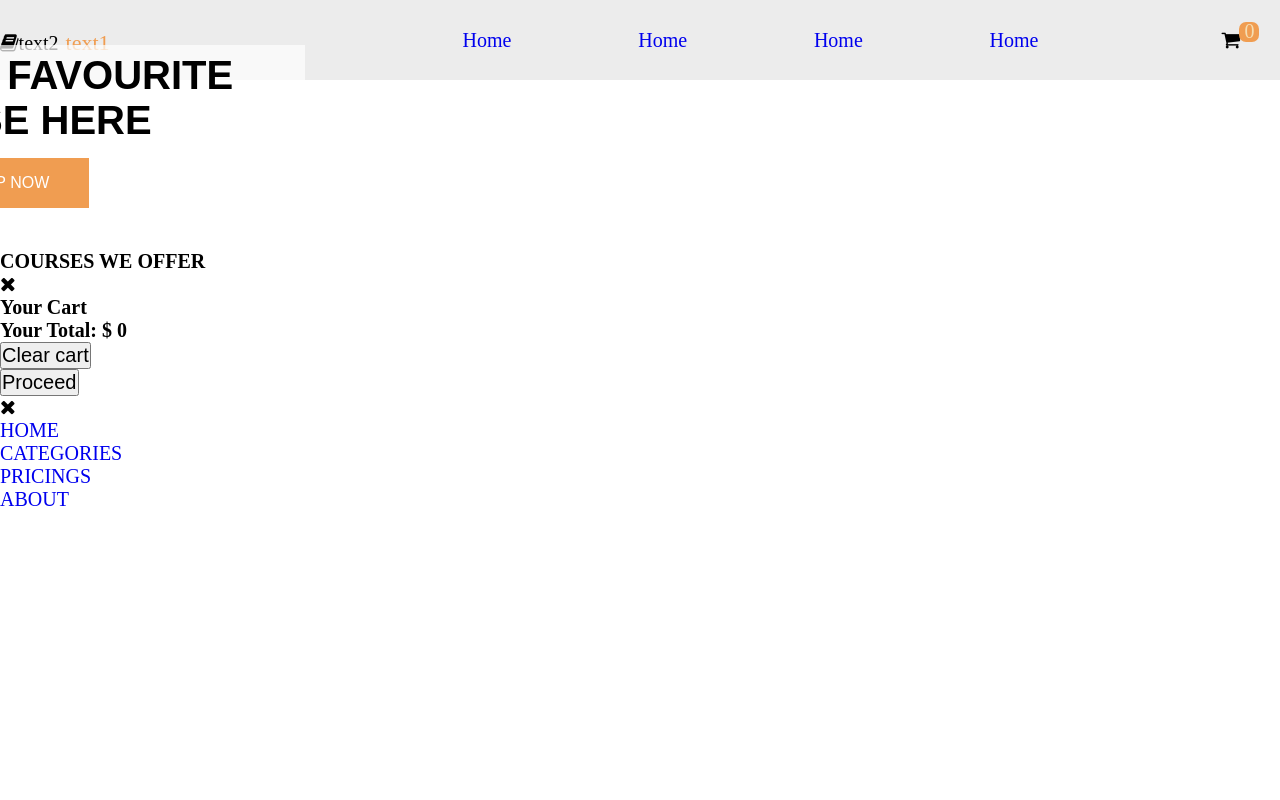
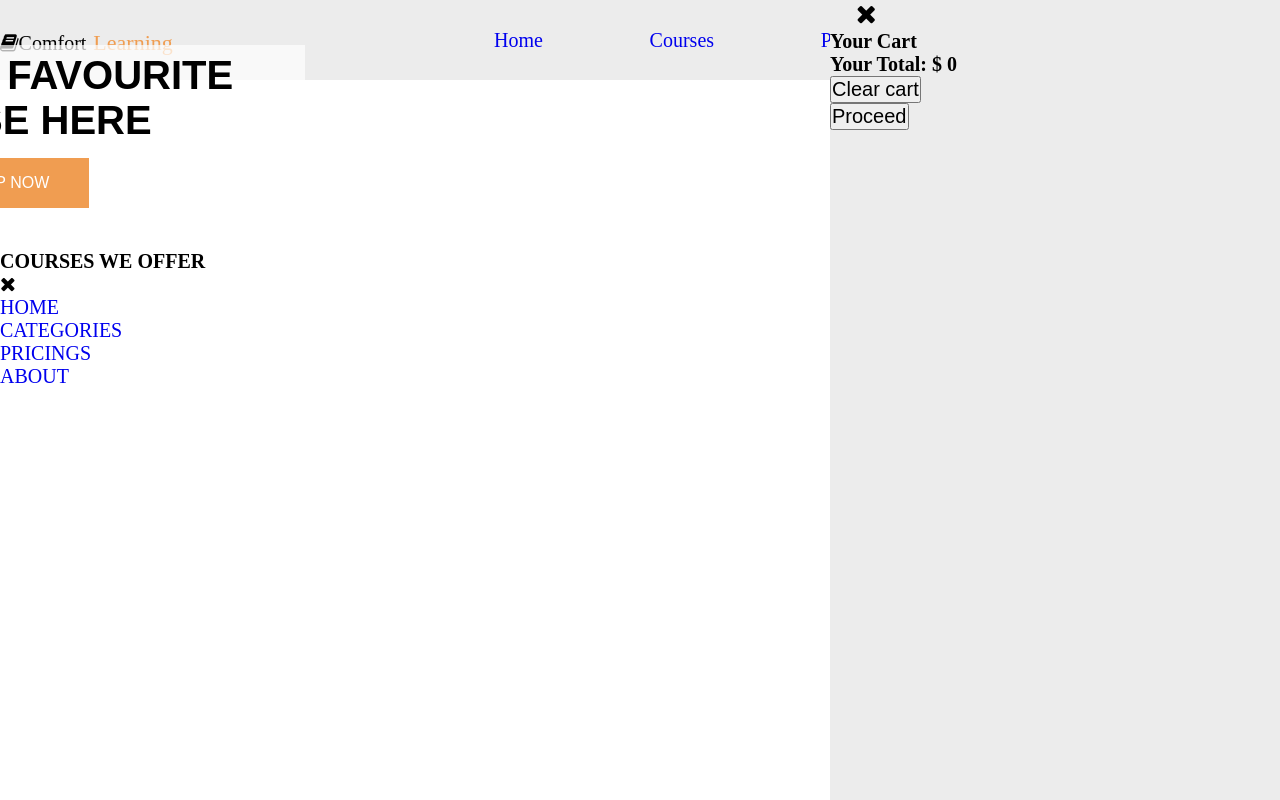
Before and after one commit to quarj0/Test-Site, a plain HTML site: page index.html in a window 1280 px wide. Drawn offline with Linux system fonts and the light colour scheme.

Commit message:
css changes

```diff
--- a/index.html
+++ b/index.html
@@ -18,17 +18,17 @@
     </div>
     <div class="logo">
         <span class="logo-text"><span style="color: #f09d51; font-size: 1.1em;"></span>
-        <i class="fa fa-book" style="margin-right: 0.1em;">text2</i>
-        <span style="color: #f09d51; font-size: 1.1em;">text1</span>
+        <i class="fa fa-book" style="margin-right: 0.1em;">Comfort</i>
+        <span style="color: #f09d51; font-size: 1.1em;">Learning</span>
         </span>
     </div>
 
     <div class="menubar">
         <ul class="list">
             <li class="list-items"><a href="#">Home</a></li>
-            <li class="list-items"><a href="#">Home</a></li>
-            <li class="list-items"><a href="#">Home</a></li>
-            <li class="list-items"><a href="#">Home</a></li>
+            <li class="list-items"><a href="#">Courses</a></li>
+            <li class="list-items"><a href="#">Pricings</a></li>
+            <li class="list-items"><a href="#">About Us</a></li>
         </ul>
     </div>
     <div class="cart">
--- a/styles.css
+++ b/styles.css
@@ -133,3 +133,30 @@
     .banner a:hover {
         background: #566ada;
     }
+    /*menu bar*/
+
+    .menu-sidebar {
+        display: none;
+    }
+
+    .cart-sidebar {
+        background: #ececec;
+        position: fixed;
+        right: 0;
+        top: 0;
+        width: 450px;
+        height: 100vh;
+        z-index: index 10;
+        transform: rotateX(100%);
+        overflow: scroll;
+    }
+
+    .cart-sidebar .cart {
+        padding: 0;
+    }
+
+    .cart .close-cart {
+        font-size: 1.3em;
+        padding: 1em;
+        cursor: pointer;
+    }
```
